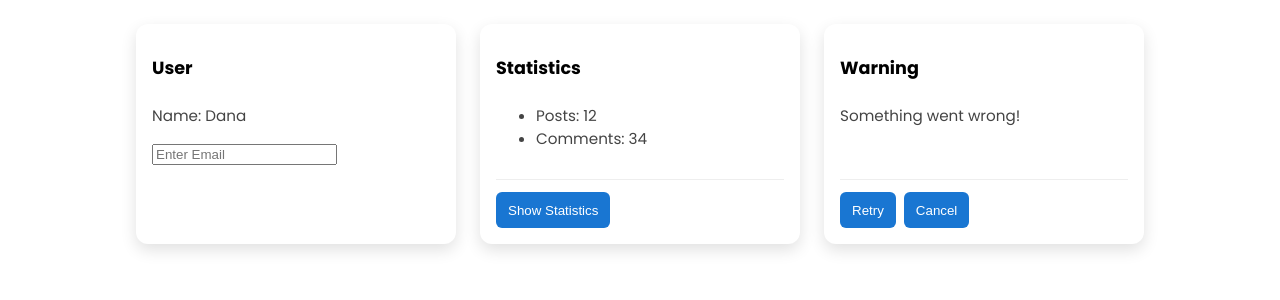
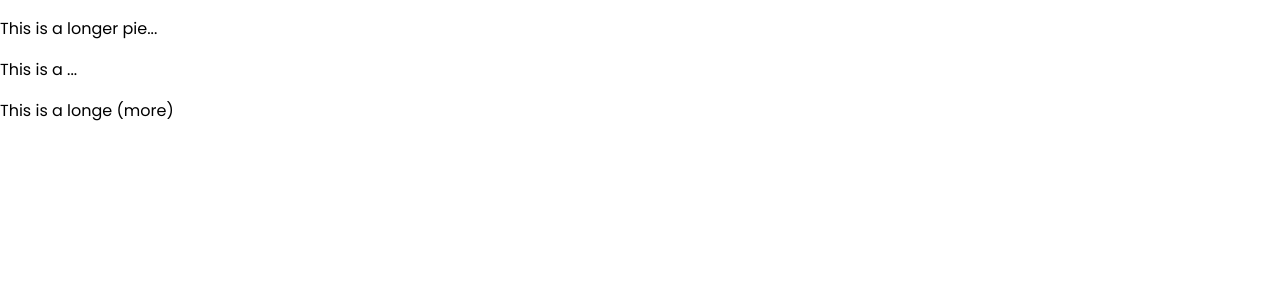
Before and after one commit to chedvak/angular-course-2025, an Angular app: page /students in a window 1280 px wide. Shown: the top 300 px of the page. Built offline with nearby package versions, Linux system fonts and the light colour scheme.

Commit message:
truncatePipe

```diff
--- a/src/app/app.html
+++ b/src/app/app.html
@@ -38,4 +38,6 @@
 
  <!-- <app-observable-component></app-observable-component> -->
 
- <app-parent></app-parent>
+<app-pipe-usage></app-pipe-usage>
+
+ <!-- <app-parent></app-parent> -->
--- a/src/app/app.ts
+++ b/src/app/app.ts
@@ -15,10 +15,11 @@ import { UsersFetch } from "./httpClient/users-fetch/users-fetch";
 import { TimerContainer } from "./lifeCycle/timer-container/timer-container";
 import { ObservableComponent } from "./observbaleDemo/observable-component/observable-component";
 import { Parent } from "./ngContent/parent/parent";
+import { PipeUsage } from "./pipe-usage/pipe-usage";
 
 @Component({
   selector: 'app-root',
-  imports: [Header, User, Tasks, SignalsDemoComponent, NewUser, MyForm, GameContainer, ShoppingPage, StudentsContainer, UsersFetch, TimerContainer, ObservableComponent, Parent],
+  imports: [Header, User, Tasks, SignalsDemoComponent, NewUser, MyForm, GameContainer, ShoppingPage, StudentsContainer, UsersFetch, TimerContainer, ObservableComponent, Parent, PipeUsage],
   templateUrl: './app.html',
   styleUrls: ['./app.css']
 })
--- /dev/null
+++ b/src/app/pipe-usage/pipe-usage.html
@@ -0,0 +1,11 @@
+<p >
+  {{ text | truncate }}
+</p>
+
+<p>
+  {{ text | truncate:10 }}
+</p>
+
+<p>
+  {{ text | truncate:15:' (more)' }}
+</p>
--- /dev/null
+++ b/src/app/pipe-usage/pipe-usage.ts
@@ -0,0 +1,16 @@
+import { Component } from '@angular/core';
+import { TruncatePipe } from "../truncate-pipe";
+import { Highlight } from "../highlight";
+
+@Component({
+  selector: 'app-pipe-usage',
+  imports: [TruncatePipe, Highlight],
+  templateUrl: './pipe-usage.html',
+  styleUrl: './pipe-usage.css'
+})
+export class PipeUsage {
+
+
+  text = "This is a longer piece of text that will be truncated in the UI ";
+
+}
--- /dev/null
+++ b/src/app/truncate-pipe.ts
@@ -0,0 +1,21 @@
+import { Pipe, PipeTransform } from '@angular/core';
+
+@Pipe({
+  name: 'truncate'
+})
+export class TruncatePipe implements PipeTransform {
+
+ transform(
+    value: string,
+    limit: number = 20,
+    suffix: string = '...'
+  ): string {
+
+    if (!value) return '';
+
+    return value.length > limit
+      ? value.substring(0, limit) + suffix
+      : value;
+  }
+
+}
```
Also changed, not shown: src/app/eample-pipe-pipe.ts (deleted, +0 -12 lines), src/app/highlight.ts (+1 -7 lines), src/app/pipe-usage/pipe-usage.css (added), 2 other files (tests, documents, lock files or other folders).
